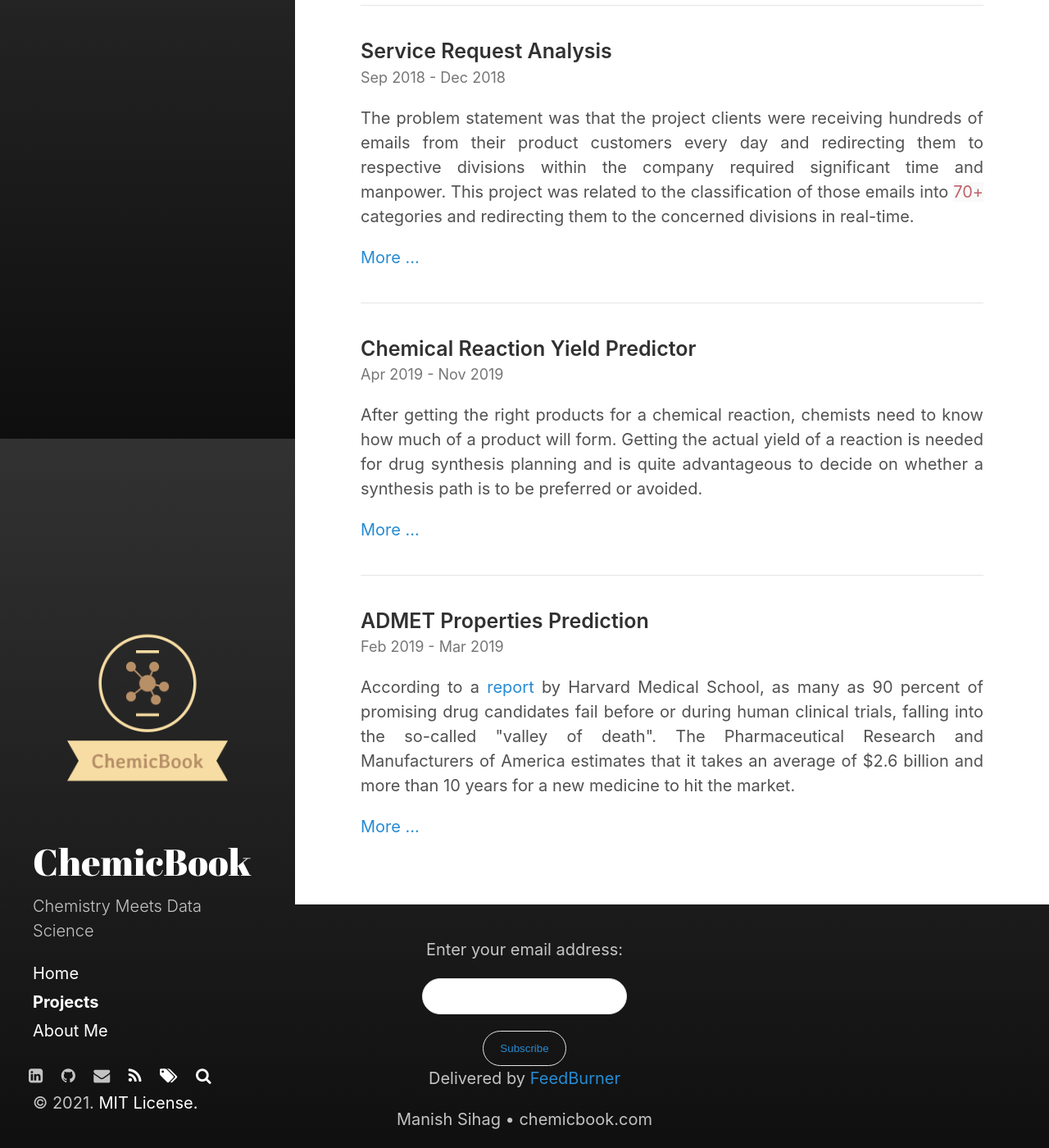
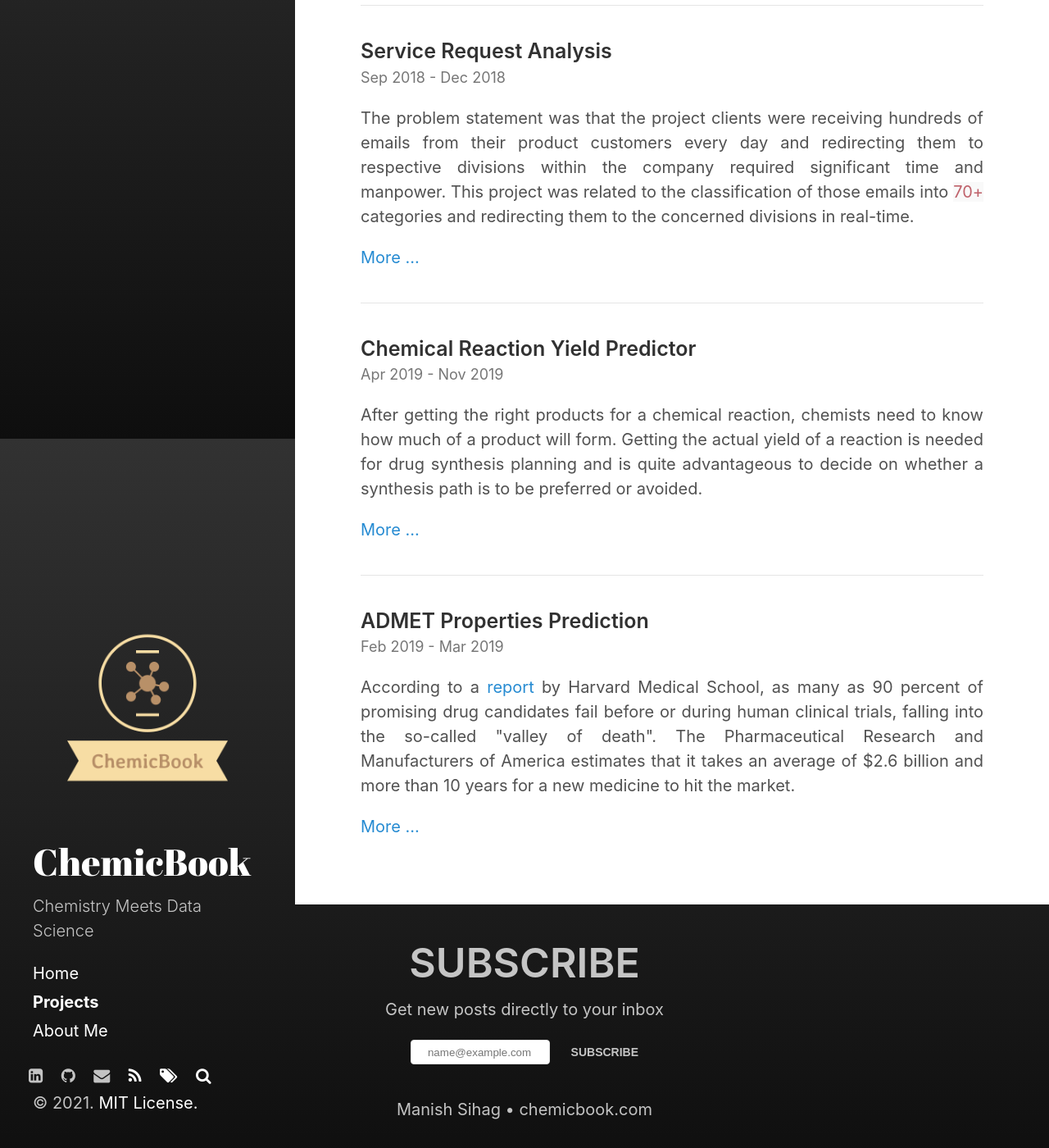
Before and after one commit to kmnis/kmnis.github.io, a Jekyll site: the page built from projects.html, in a window 1280 px wide and 1400 px high, scrolled down 365 px. Shown: the whole window at 82% size. Built offline with Jekyll 4.4.1, drawn with Linux system fonts in a browser that asks for light colours; nearby versions of some CDN libraries.

Commit message:
Customized the newsletter subscription widget

```diff
--- a/_includes/custom-foot.html
+++ b/_includes/custom-foot.html
@@ -1,34 +1,16 @@
-<form
-    style="margin-top:2rem; border:none;padding:0px;text-align:center;"
+<div class="newsletter-container">
+    <h4 class="newsletter-title">Subscribe</h4>
+    <form class="newsletter-form"
         action="https://feedburner.google.com/fb/a/mailverify"
         method="post" target="popupwindow"
         onsubmit="window.open('https://feedburner.google.com/fb/a/mailverify?uri=Chemicbook', 'popupwindow', 'scrollbars=yes,width=550,height=520');return true">
-    <p>Enter your email address:</p>
-    <p><input type="text" style="width:250px" name="email"/></p>
+        <p>Get new posts directly to your inbox</p>
         <input type="hidden" value="Chemicbook" name="uri"/>
         <input type="hidden" name="loc" value="en_US"/>
-    <input type="submit" value="Subscribe" />
-    <p>Delivered by <a href="https://feedburner.google.com" target="_blank">FeedBurner</a></p>
+        <input class="newsletter-email" type="text" name="email" placeholder="name@example.com"/>
+        <input class="newsletter-submit" type="submit" value="Subscribe" />
     </form>
-<p style="text-align: center; margin: 0 0 1rem 0;">
+</div>
+<p class="footer-text">
     Manish Sihag  •  chemicbook.com
 </p>
-<!-- <div style="text-align: center;">Reach out to me on</div>
-<div style="text-align: center">
-    <a href="https://www.linkedin.com/in/manish-sihag/" style="color: inherit" title="Linkedin" aria-label="Linkedin">
-        <span class="fa fa-linkedin-square"></span>
-    </a>&nbsp;&nbsp;
-    <a href="https://www.github.com/mnis/" style="color: inherit" title="Github" aria-label="Github">
-        <span class="fa fa-github"></span>
-    </a>&nbsp;&nbsp;
-    <a href="https://www.instagram.com/mni.z/" style="color: inherit" title="Instagram" aria-label="Instagram">
-        <span class="fa fa-instagram"></span>
-    </a>&nbsp;&nbsp;
-    <a href="mailto:sihagmanish36@gmail.com" style="color: inherit" title="Email" aria-label="Email">
-        <span class="fa fa-envelope"></span>
-    </a>&nbsp;&nbsp;
-    <a href="https://stackoverflow.com/users/9865225/mnis/" style="color: inherit" title="Stackoverflow"
-        aria-label="Stackoverflow">
-        <span class="fa fa-stack-overflow"></span>
-    </a>
-</div> -->
--- a/_sass/hydeout/_base.scss
+++ b/_sass/hydeout/_base.scss
@@ -107,3 +107,83 @@ input[type='submit'] {
     color: #fff;
   }
 }
+
+.newsletter-container {
+  margin:2rem auto;
+  border:none;
+  padding:0px;
+  text-align:center;
+  max-width: 400px;
+  display: flex;
+  flex-direction: column;
+}
+.newsletter-container * {
+  align-self: center;
+  padding: 0;
+}
+.newsletter-form {
+  margin:0.5rem 0 0rem 0;
+  border:none;padding:0px;
+  text-align:center;
+}
+.newsletter-title {
+  font-size: 1.5em;
+  margin: 0;
+  color: rgba(255, 255, 255, 0.75) !important;
+  text-transform: uppercase;
+}
+.newsletter-text {
+  font-weight: 600;
+  color: #ddd;
+  text-align: center;
+}
+
+.newsletter-email, .newsletter-submit {
+  display: inline-block;
+  border-radius: 4px;
+  padding: 0;
+  align-self: center;
+}
+
+.newsletter-submit {
+  font-size: .6em;
+  border: none !important;
+  color: rgba(255, 255, 255, 0.75) !important;
+  text-transform: uppercase;
+  font-weight: 600;
+  border-radius: 4px !important;
+  outline: none;
+  padding: 0 0 0 1rem !important
+}
+
+.newsletter-submit:hover {
+  background-color: transparent !important;
+}
+
+.newsletter-submit:focus, .newsletter-email:focus {
+  outline: none !important;
+}
+
+.newsletter-email {
+  width:170px;
+  height: 30px;
+  outline: none;
+  border-radius: 4px !important;
+}
+
+@media screen and (min-width: 400px) {
+  .newsletter-title {
+      font-size: 2.5em;
+  }
+  .newsletter-text {
+      font-size: 1.5em;
+  }
+  .newsletter-submit {
+      font-size: .7em;
+  }
+}
+
+.footer-text {
+  text-align: center;
+  margin: 0 0 1rem 0;
+}
```
Lines whose indentation alone changed are shown as unchanged.
